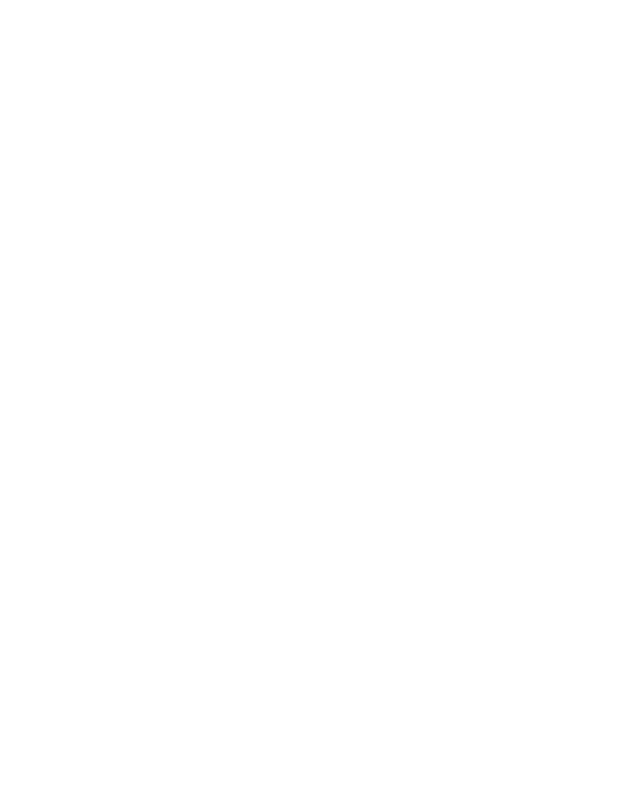
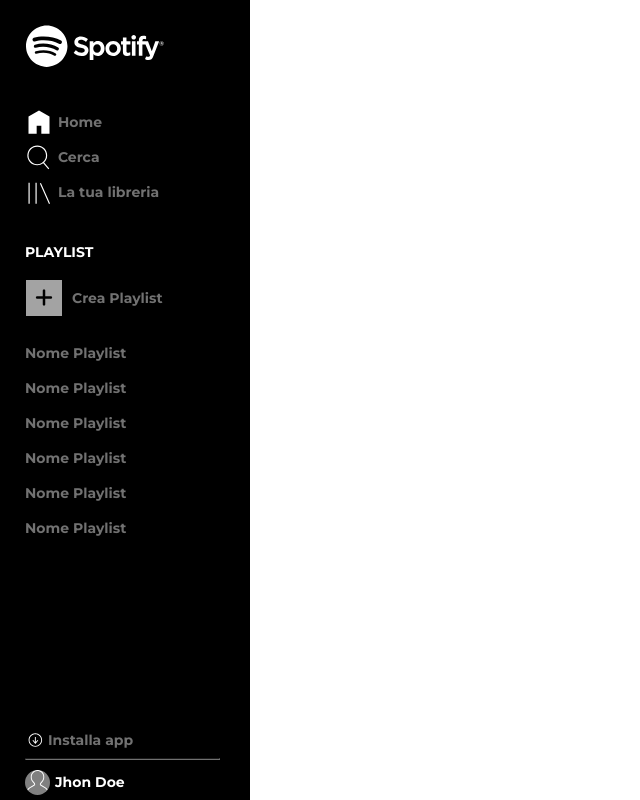
Before and after one commit to DavideTessari/html-css-spotifyweb, a plain HTML site: page index.html in a window 1280 px wide. Shown: the whole page, without its empty margins (0-640 px from the left). Drawn offline with Linux system fonts and the light colour scheme.

Commit message:
feat nav bar

```diff
--- a/index.html
+++ b/index.html
@@ -11,6 +11,34 @@
     <title>Spotify</title>
 </head>
 <body>
+    <aside>
+        <div class="logo"><img src="/spotify/img/logo.svg" alt="logo"></div>
+        <ul>
+            <li class="home"><img src="/spotify/img/home.svg" alt="home">Home</li>
+            <li class="search"><img src="/spotify/img/search.svg" alt="search"> Cerca</li>
+            <li class="library"><img src="/spotify/img/libreria.svg" alt="library"> La tua libreria</li>
+        </ul>
+        <div class="playlist">
+            <h4>PLAYLIST</h4>
+            <div class="row">
+                <div class="square"><i class="fas fa-plus"></i></div>
+                <p>Crea Playlist</p>
+            </div>
+            <ul class="space">
+                <li>Nome Playlist</li>
+                <li>Nome Playlist</li>
+                <li>Nome Playlist</li>
+                <li>Nome Playlist</li>
+                <li>Nome Playlist</li>
+                <li>Nome Playlist</li>
+            </ul>
+        </div>
+        <div class="name">
+            <div class="instal"><img src="spotify/img/download.svg" alt="install">Installa app</div>
+            <hr>
+            <div class="profile"><img src="spotify/img/profile.svg" alt="profile">Jhon Doe</div>
+        </div>
+    </aside>
 
 </body>
 </html>
--- a/style.css
+++ b/style.css
@@ -6,14 +6,12 @@
     padding: 0%;
     box-sizing: border-box;
     font-family: "Montserrat", sans-serif;
+    list-style: none;
+    text-decoration: none;
 }
 
 img {
     max-width: 100%;
-}
-
-ul {
-    list-style: none;
 }
 
 /* ----------------
@@ -38,16 +36,107 @@ ul {
     BUTTONS
 -------------------*/
 .btn {
-    border-radius: 20px;
-    border-color: transparent;
-    padding: 5px 10px;
+
 }
 
 /*------------------
-    HEADER
+    NAV BAR
 -------------------*/
+aside {
+    background-color: black;
+    /* display: flex;
+    flex-direction: column; */
+    max-width: 250px;
+    height: 100vh;
+    padding: 25px;
+    line-height: 2.5;
+    position: relative;
+    font-size: 14px;
+    font-weight: bold;
+}
 
+aside .logo {
+    max-width: 140px;
+    margin-bottom: 25px;
+}
 
+aside .square {
+    width: 36px;
+    height: 36px;
+    background-color: #a3a3a3;
+    display: flex;
+    align-items: center;
+    justify-content: center;
+    margin-left: 11px;
+}
+
+aside .square i {
+    color: black;
+    font-size: 20px;
+    font-weight: bold;
+}
+
+aside li {
+    color: #717171;
+    display: flex;
+    gap: 5px;
+}
+
+aside .row p {
+    line-height: 36px;
+    color: #717171;
+    margin-left: 10px;
+}
+
+aside .home, .search, .library img {
+    max-width: 14%;
+}
+
+aside .playlist h4 {
+    color: white;
+    margin-top: 25px;
+    margin-bottom: 10px;
+}
+
+aside .space li:first-child {
+    margin-top: 20px;
+}
+
+aside .instal img {
+    width: 18px;
+}
+
+aside .instal {
+    display: flex;
+    color: #717171;
+    gap: 5px;
+}
+
+aside hr {
+    border-color: #717171;
+    margin-bottom: 10px;
+    width: 180%;
+}
+
+aside .profile img {
+    width: 25px;
+    height: 25px;
+    background-color: #808080;
+    border-radius: 50%;
+}
+
+aside .profile {
+    display: flex;
+    gap: 5px;
+    color: white;
+    font-weight: bold;
+    line-height: 25px;
+}
+
+aside .name {
+    position: absolute;
+    bottom: 5px;
+}
 /*-------------------
      RESPONSIVE
 -------------------*/
```
